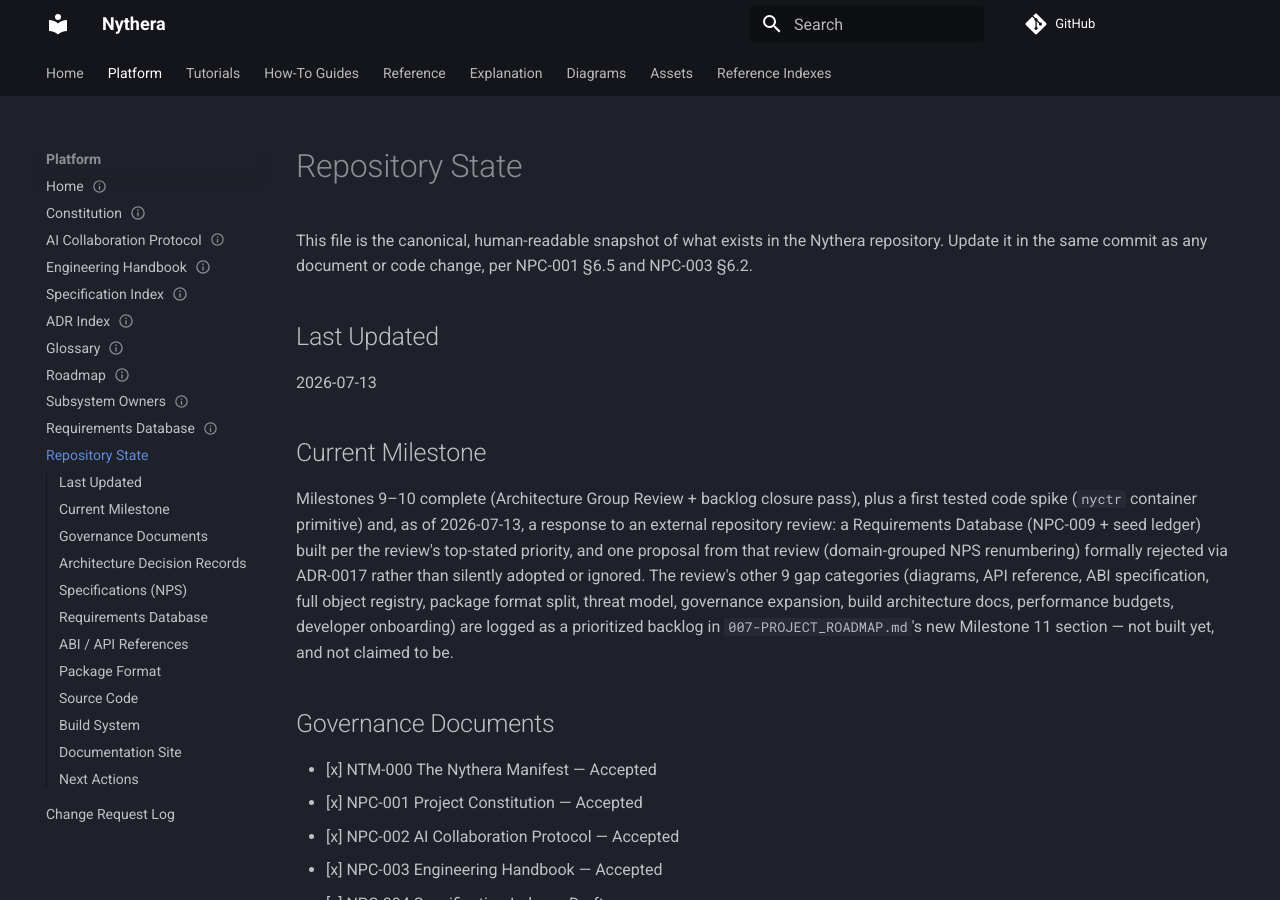
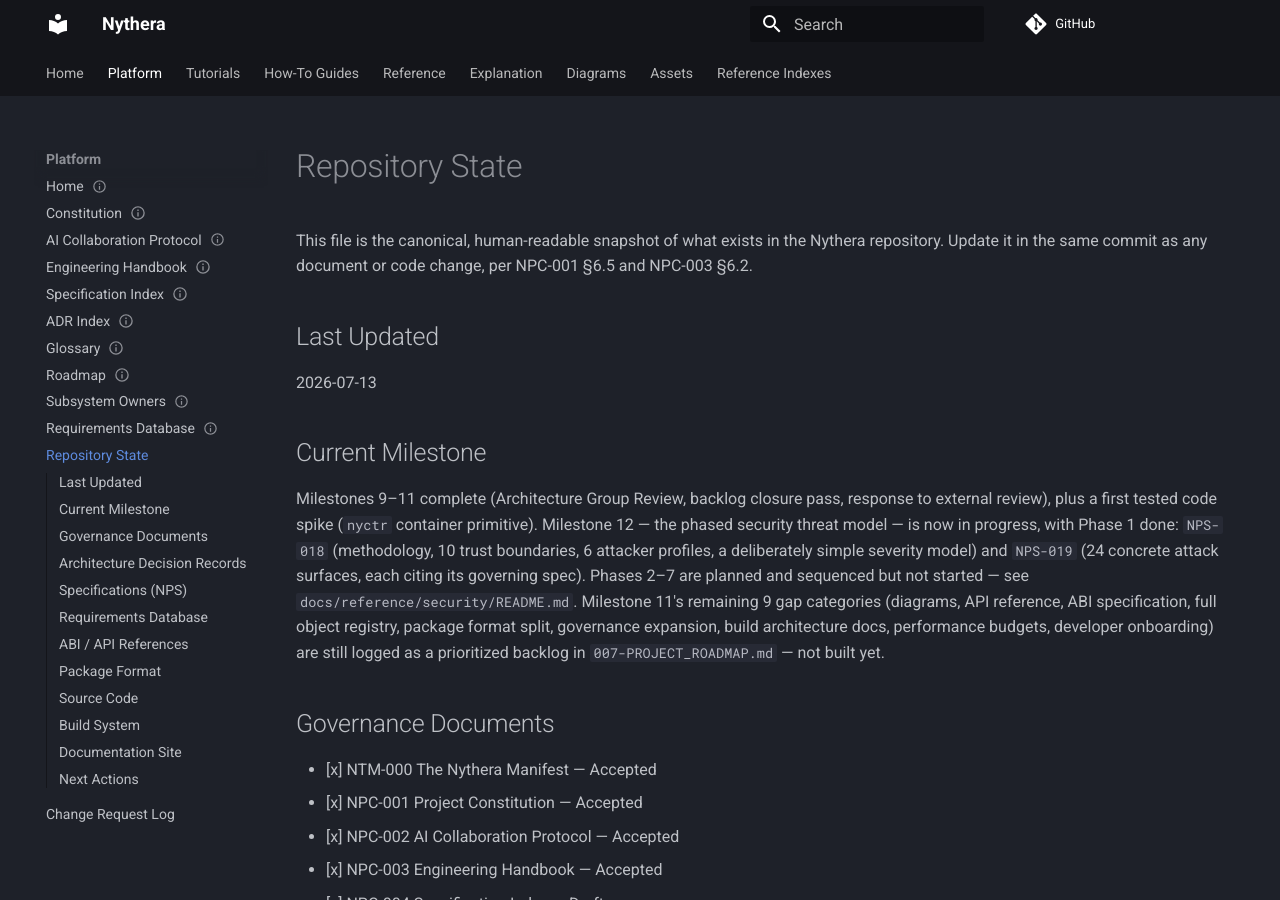
Before and after one commit to Myco-mycelium/Nythera, an MkDocs documentation site: the page built from docs/00-platform/REPOSITORY_STATE.md, in a window 1280 px wide and 900 px high. Built offline with MkDocs 1.6.1 and Material for MkDocs 9.7.7, drawn with Linux system fonts in a browser that asks for light colours; comment, search, counter and statistics services are not loaded; some of the changed text lies outside the part shown.

Commit message:
docs: Milestone 12 - threat model Phase 1 (methodology + attack surface)
First phase of the phased security threat model requested by the M11
external review. Phase order follows dependency, not the review's listed
order - methodology and the surface catalog have to exist before anything
downstream can be analyzed against them.

- NPS-018: Threat Model Methodology and Trust Boundaries. STRIDE framework
  applied to Nythera specifically (not generic textbook STRIDE questions);
  10 trust boundaries, every one derived from a decision already made
  (ADR-0004, ADR-0006, NPS-002/003/010/011/017 etc.), not invented fresh;
  6 attacker profiles with an explicit rule that no profile is assumed to
  already hold a capability it hasn't been granted; a deliberately simple
  Impact x Likelihood severity model instead of an uncalibrated CVSS score.

- NPS-019: Attack Surface Enumeration. 24 concrete surfaces (not vague
  categories - 'a container holding CAP-NETWORK making an outbound
  connection,' not just 'network'), each citing its trust boundary and
  governing spec, each explicitly marked 'Pending Phase 2' rather than
  analyzed yet - cataloguing and analyzing are kept as separate steps on
  purpose.

- docs/reference/security/README.md: the full 7-phase plan (methodology
  and surface catalog done; STRIDE analysis, privilege escalation,
  container escape, secure boot, AI, and package trust models to follow,
  each expanding specific Phase 2 findings rather than starting fresh).

Fixed a table-fragmentation bug I reintroduced into CHANGE_REQUEST_LOG.md
while adding this batch's entry - same class of bug as the one fixed in
the M10-loose-ends commit, from the same underlying str_replace pattern.

Updated SPECIFICATION_INDEX, REPOSITORY_STATE, CHANGE_REQUEST_LOG,
PROJECT_ROADMAP (new M12 section), mkdocs.yml nav, and README.

```diff
--- a/docs/00-platform/REPOSITORY_STATE.md
+++ b/docs/00-platform/REPOSITORY_STATE.md
@@ -8,18 +8,18 @@ change, per NPC-001 §6.5 and NPC-003 §6.2.
 2026-07-13
 
 ## Current Milestone
-Milestones 9–10 complete (Architecture Group Review + backlog closure
-pass), plus a first tested code spike (`nyctr` container primitive) and,
-as of 2026-07-13, a response to an external repository review: a
-Requirements Database (NPC-009 + seed ledger) built per the review's
-top-stated priority, and one proposal from that review (domain-grouped
-NPS renumbering) formally rejected via ADR-0017 rather than silently
-adopted or ignored. The review's other 9 gap categories (diagrams, API
-reference, ABI specification, full object registry, package format split,
-threat model, governance expansion, build architecture docs, performance
-budgets, developer onboarding) are logged as a prioritized backlog in
-`007-PROJECT_ROADMAP.md`'s new Milestone 11 section — not built yet, and
-not claimed to be.
+Milestones 9–11 complete (Architecture Group Review, backlog closure
+pass, response to external review), plus a first tested code spike
+(`nyctr` container primitive). Milestone 12 — the phased security threat
+model — is now in progress, with Phase 1 done: `NPS-018` (methodology,
+10 trust boundaries, 6 attacker profiles, a deliberately simple severity
+model) and `NPS-019` (24 concrete attack surfaces, each citing its
+governing spec). Phases 2–7 are planned and sequenced but not started —
+see `docs/reference/security/README.md`. Milestone 11's remaining 9 gap
+categories (diagrams, API reference, ABI specification, full object
+registry, package format split, governance expansion, build architecture
+docs, performance budgets, developer onboarding) are still logged as a
+prioritized backlog in `007-PROJECT_ROADMAP.md` — not built yet.
 
 ## Governance Documents
 
@@ -57,7 +57,9 @@ Architecture Group sign-off, not benchmark-blocked), 1 rejected.
 - [x] ADR-0017 Reject domain-grouped NPS renumbering — **Rejected** (the project's first; considered and explicitly declined, not left unresolved)
 
 ## Specifications (NPS)
-13 accepted, 4 held (named blockers below).
+13 accepted, 6 held (4 named benchmark/dependency blockers, plus NPS-018
+and NPS-019 which are new Draft documents pending Architecture Group
+sign-off, not benchmark-blocked).
 
 - [x] NPS-001 Kernel Architecture and Boot (NyKernel Backend) — Accepted
 - [ ] NPS-002 Process and Thread Model — **Draft**, real-time scheduling numbers require benchmark data (§9, self-blocking)
@@ -76,6 +78,8 @@ Architecture Group sign-off, not benchmark-blocked), 1 rejected.
 - [x] NPS-015 Local AI Assistant — Accepted
 - [x] NPS-016 Optional Cloud Synchronization — Accepted
 - [x] NPS-017 NyHAL — Kernel Abstraction Layer and Backend Contract — Accepted
+- [x] NPS-018 Threat Model Methodology and Trust Boundaries — Draft (Threat Model Phase 1a)
+- [x] NPS-019 Attack Surface Enumeration — Draft (Threat Model Phase 1b, 24 surfaces catalogued)
 
 ## Requirements Database
 NPC-009 (Draft) + seed ledger at `docs/reference/requirements/REQUIREMENTS.md`:
@@ -154,9 +158,14 @@ Documentation hygiene, fixed this pass:
   Milestone 1's first push; corrected to `Myco-mycelium/Nythera`.
 
 External review response (2026-07-13), not fabricable/decided instantly:
-9. Work through Milestone 11's prioritized backlog (`007-PROJECT_ROADMAP.md`)
-   — architecture diagrams, API reference, ABI specification, full object
-   registry, package format split, threat model, governance expansion,
-   build architecture docs, performance budgets, developer onboarding.
-   Each is roughly the size of a prior milestone on its own; not attempted
-   in a single pass.
+9. Work through Milestone 11's remaining prioritized backlog
+   (`007-PROJECT_ROADMAP.md`) — architecture diagrams, API reference, ABI
+   specification, full object registry, package format split, governance
+   expansion, build architecture docs, performance budgets, developer
+   onboarding. Each is roughly the size of a prior milestone on its own;
+   not attempted in a single pass.
+10. Continue the threat model (Milestone 12, `docs/reference/security/`):
+    Phase 2 (STRIDE analysis applied to all 24 surfaces in NPS-019) is the
+    next phase, followed by four deep-dive phases (privilege escalation,
+    container escape, secure boot, AI, package trust) that each expand on
+    specific Phase 2 findings rather than starting fresh.
--- a/mkdocs.yml
+++ b/mkdocs.yml
@@ -69,6 +69,10 @@ nav:
           - NPS-015 Local AI Assistant: reference/nps/NPS-015-local-ai-assistant.md
           - NPS-016 Optional Cloud Synchronization: reference/nps/NPS-016-optional-cloud-synchronization.md
           - NPS-017 NyHAL Kernel Abstraction: reference/nps/NPS-017-nyhal-kernel-abstraction.md
+      - Threat Model:
+          - Phase Plan: reference/security/README.md
+          - NPS-018 Methodology & Trust Boundaries: reference/security/NPS-018-threat-model-methodology.md
+          - NPS-019 Attack Surface Enumeration: reference/security/NPS-019-attack-surface-enumeration.md
       - ABI: reference/abi/README.md
       - API: reference/api/README.md
       - Package Format: reference/package-format/README.md
```
Also changed, not shown: README.md (+16 -10 lines), docs/00-platform/004-SPECIFICATION_INDEX.md (+4 -1 lines), docs/00-platform/007-PROJECT_ROADMAP.md (+25 -8 lines), docs/00-platform/CHANGE_REQUEST_LOG.md (+1 -0 lines), docs/reference/security/NPS-018-threat-model-methodology.md (added, +147 -0 lines), docs/reference/security/NPS-019-attack-surface-enumeration.md (added, +89 -0 lines), docs/reference/security/README.md (added, +23 -0 lines).
